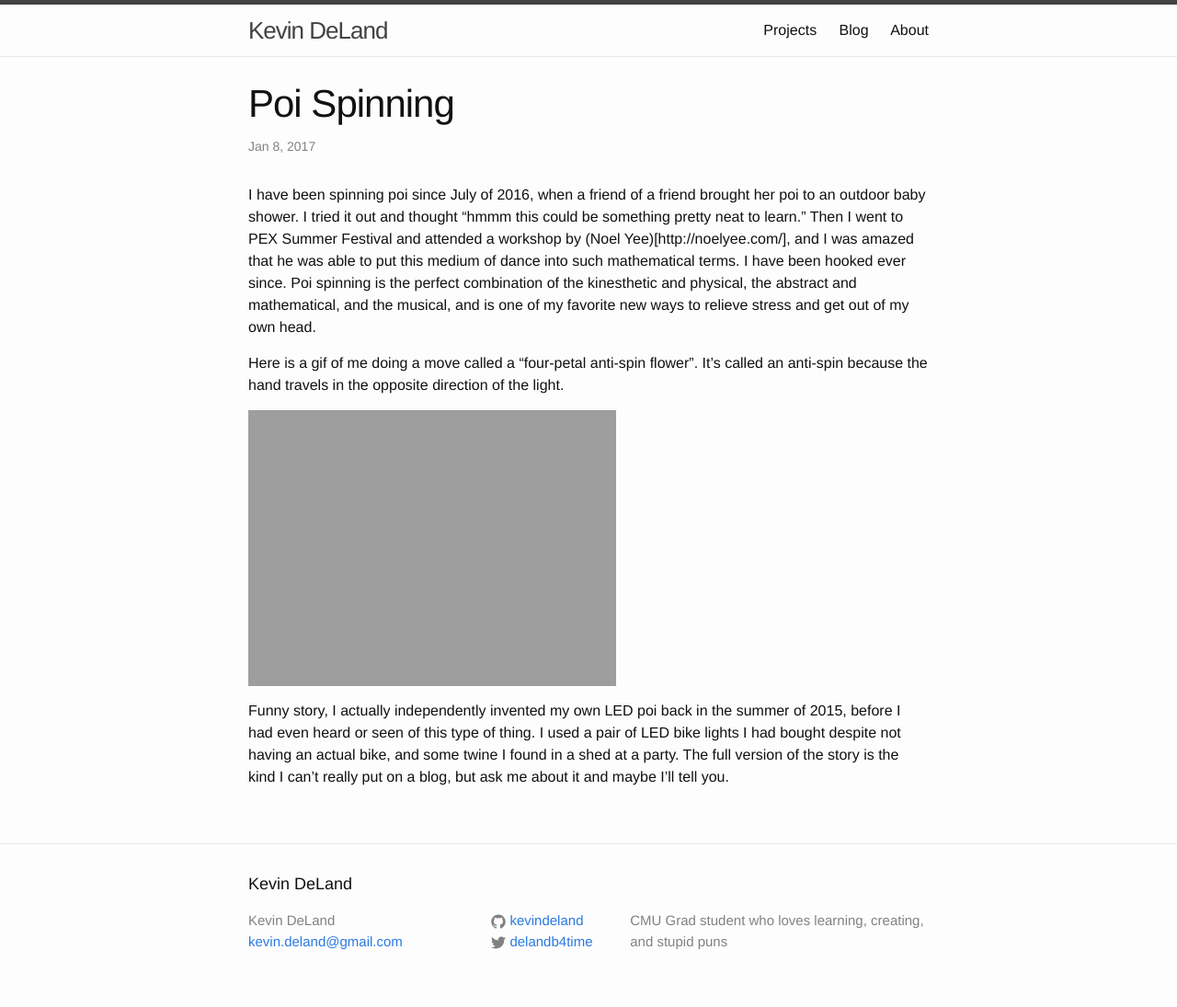
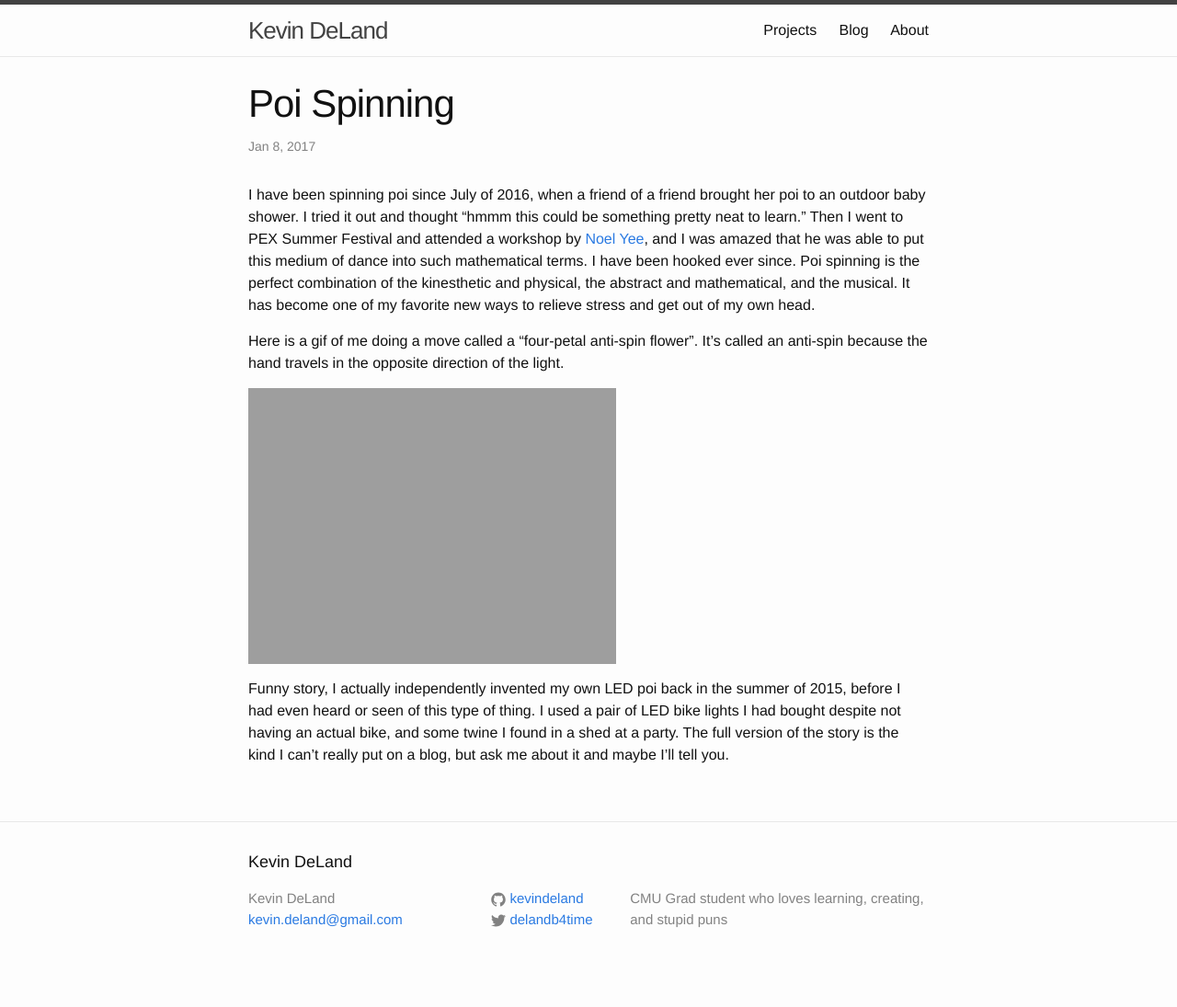
Before and after one commit to kevindeland/kevindeland.github.io, a Jekyll site: the page built from _posts/2017-01-08-spinning-poi.markdown, in a window 1280 px wide. Shown: the whole page at 92% size. Built offline with Jekyll 4.4.1, drawn with Linux system fonts in a browser that asks for light colours; after the commit the page ends 1071 px from its top, so only the background shows below that.

Commit message:
edited errors

```diff
--- a/_posts/2017-01-08-spinning-poi.markdown
+++ b/_posts/2017-01-08-spinning-poi.markdown
@@ -5,7 +5,7 @@ date:   2017-01-08 18:10:51 -0400
 description: "Just writing about me spinning poi"
 categories: jekyll update
 ---
-I have been spinning poi since July of 2016, when a friend of a friend brought her poi to an outdoor baby shower. I tried it out and thought "hmmm this could be something pretty neat to learn." Then I went to PEX Summer Festival and attended a workshop by (Noel Yee)[http://noelyee.com/], and I was amazed that he was able to put this medium of dance into such mathematical terms. I have been hooked ever since. Poi spinning is the perfect combination of the kinesthetic and physical, the abstract and mathematical, and the musical, and is one of my favorite new ways to relieve stress and get out of my own head.
+I have been spinning poi since July of 2016, when a friend of a friend brought her poi to an outdoor baby shower. I tried it out and thought "hmmm this could be something pretty neat to learn." Then I went to PEX Summer Festival and attended a workshop by [Noel Yee](http://noelyee.com/), and I was amazed that he was able to put this medium of dance into such mathematical terms. I have been hooked ever since. Poi spinning is the perfect combination of the kinesthetic and physical, the abstract and mathematical, and the musical. It has become one of my favorite new ways to relieve stress and get out of my own head.
 
 Here is a gif of me doing a move called a "four-petal anti-spin flower". It's called an anti-spin because the hand travels in the opposite direction of the light.
 
```
